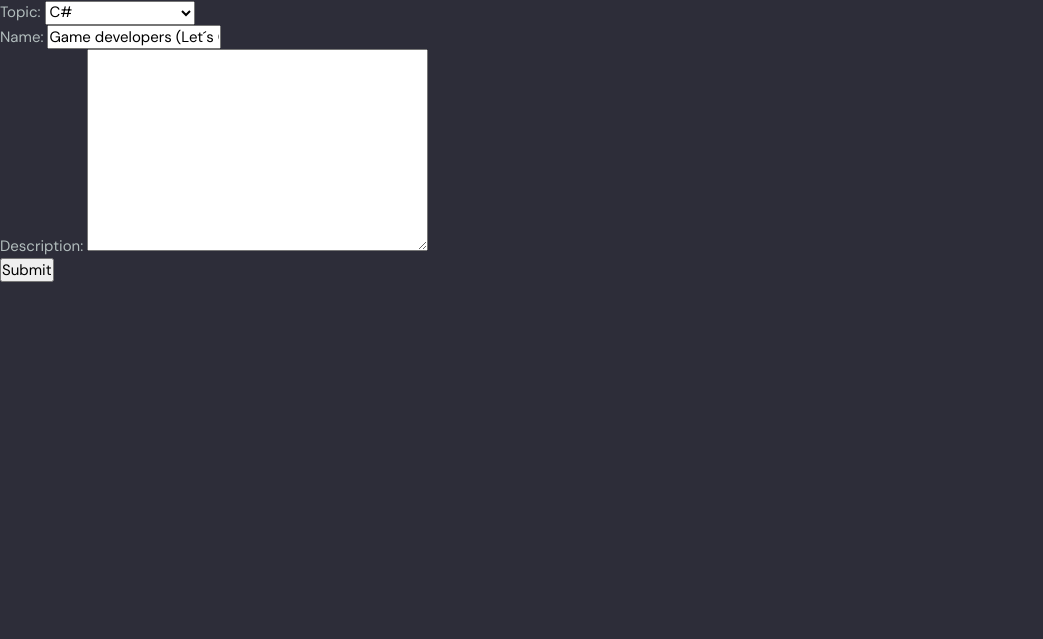
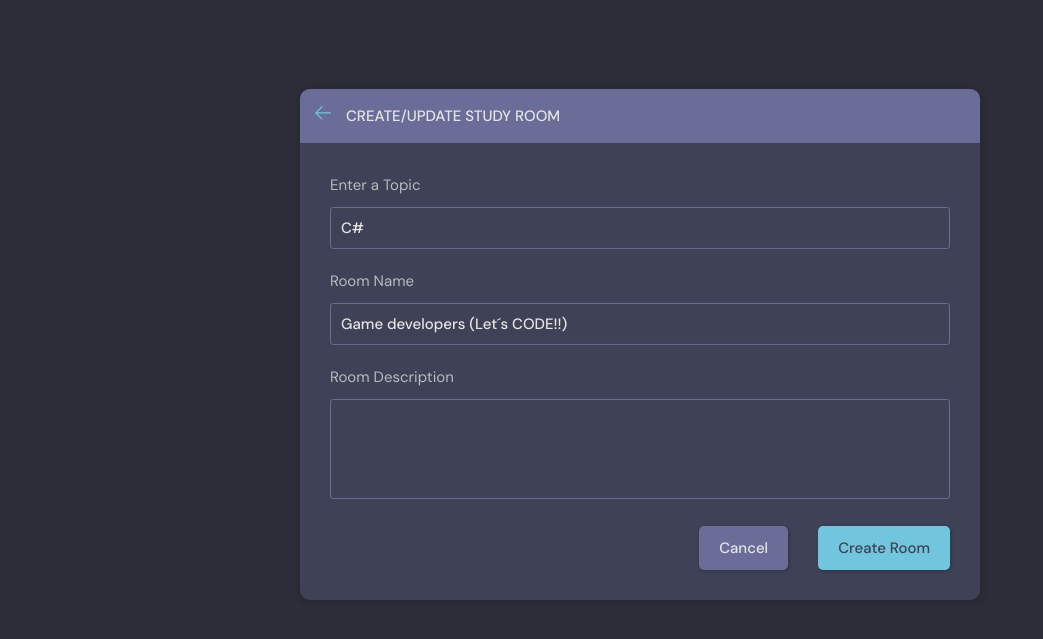
Before and after one commit to IsaacNascimento/StudyBud_Django, a Django app: page /update-room/11 in a window 1280 px wide. Shown: the part 76-715 px from the top of the page, without its empty margins (0-1043 px from the left). Run offline with Django 4.2, Linux system fonts and the light colour scheme; a user stored in the database is signed in; data comes from the database, SQL or seed files in the repository; both versions use the stored data as it was after the commit.

Commit message:
Create/Update rooms. Multiple topics. Style, themes done.

```diff
--- a/studybud/base/templates/base/home.html
+++ b/studybud/base/templates/base/home.html
@@ -36,7 +36,8 @@
           <h2>Study Room</h2>
           <p>{{room_count}} Rooms available</p>
         </div>
-        <a class="btn btn--main" href="create-room.html">
+
+        <a class="btn btn--main" href="{% url 'create-room' %}">
           <svg
             version="1.1"
             xmlns="http://www.w3.org/2000/svg"
--- a/studybud/base/templates/base/room_form.html
+++ b/studybud/base/templates/base/room_form.html
@@ -1,13 +1,78 @@
-{% extends 'index.html' %}
+{% extends 'index.html' %} {% block content %}
 
-{%  block content %}
+  <main class="create-room layout">
+    <div class="container">
+      <div class="layout__box">
+        <div class="layout__boxHeader">
+          <div class="layout__boxTitle">
+            <a href="{% url 'home' %}">
+              <svg version="1.1" xmlns="http://www.w3.org/2000/svg" width="32" height="32" viewBox="0 0 32 32">
+                <title>arrow-left</title>
+                <path
+                  d="M13.723 2.286l-13.723 13.714 13.719 13.714 1.616-1.611-10.96-10.96h27.625v-2.286h-27.625l10.965-10.965-1.616-1.607z">
+                </path>
+              </svg>
+            </a>
+            <h3>Create/Update Study Room</h3>
+          </div>
+        </div>
+        <div class="layout__body">
+          <form class="form" action="" method="POST">
+            {% csrf_token %}
 
-<div>
-    <form method="POST" action="">
-       {% csrf_token %}
-       {{form.as_p}}
-       <input type="submit" value="Submit"/>
-    </form>
-</div>
 
+            <div class="form__group">
+              <label for="room_topic">Enter a Topic</label>
+              <input required type="text" value="{{room.topic.name}}" name="topic" list="topic-list"/>
+              <datalist id="topic-list">
+                <select id="room_topic">
+                  {% for topic in topics %}
+                  <option value="{{topic.name}}">{{topic.name}}</option>
+                  {% endfor %}
+
+
+
+                </select>
+              </datalist>
+            </div>
+
+            <div class="form__group">
+              <label for="room_name">Room Name</label>
+              {{form.name}}
+            </div>
+
+            <div class="form__group">
+              <label for="room_description">Room Description</label>
+              {{form.description}}
+            </div>
+
+
+            <!-- <div class="form__group">
+              <label for="room_topic">Topic</label>
+              <input required type="text" name="topic" id="room_topic" list="topic-list" />
+              <datalist id="topic-list">
+                <select id="room_topic">
+                  <option value="">Select your topic</option>
+                  <option value="Python">Python</option>
+                  <option value="Django">Django</option>
+                </select>
+              </datalist>
+
+            </div> -->
+
+
+            <!-- <div class="form__group">
+              <label for="room_about">About</label>
+              <textarea name="room_about" id="room_about" placeholder="Write about your study group..."></textarea>
+            </div> -->
+
+            <div class="form__action">
+              <a class="btn btn--dark" href="{% url 'home' %}">Cancel</a>
+              <button class="btn btn--main" type="submit">Create Room</button>
+            </div>
+          </form>
+        </div>
+      </div>
+    </div>
+</main>
 {% endblock content %}
--- a/studybud/base/views.py
+++ b/studybud/base/views.py
@@ -132,16 +132,26 @@ def userProfile(req, pk):
 @login_required(login_url='/login')
 def createRoom(req):
     form = RoomForm();
+    topics = Topic.objects.all();
     if req.method == 'POST':
         # print(req.POST);
-        form = RoomForm(req.POST);
-        if form.is_valid():
-            room = form.save(commit=False);
-            room.host = req.user;
-            room.save();
-            return redirect('home');
+        topic_name = req.POST.get('topic');
+        topic, created = Topic.objects.get_or_create(name=topic_name);
 
-    context = {'form': form};
+        Room.objects.create(
+            host=req.user,
+            topic=topic,
+            name=req.POST.get('name'),
+            description=req.POST.get('description')
+        );
+        return redirect('home');
+        # form = RoomForm(req.POST);
+        # if form.is_valid():
+        #     room = form.save(commit=False);
+        #     room.host = req.user;
+        #     room.save();
+
+    context = {'form': form, 'topics': topics};
     return render(req, 'base/room_form.html', context);
 
 
@@ -150,17 +160,25 @@ def createRoom(req):
 def updateRoom(req, pk):
     room = Room.objects.get(id=pk);
     form = RoomForm(instance=room);
-
+    topics = Topic.objects.all();
     if req.user != room.host:
         return HttpResponse('You are not allowed here!');
 
     if req.method == 'POST':
-        form = RoomForm(req.POST, instance=room);
-        if form.is_valid():
-            form.save();
-            return redirect('home');
+        topic_name = req.POST.get('topic');
+        topic, created = Topic.objects.get_or_create(name=topic_name);
+        room.name = req.POST.get('name');
+        room.topic = topic;
+        room.description = req.POST.get('description');
+        room.save();
 
-    context = {'form': form};
+        return redirect('home');
+
+    context = {
+        'form': form,
+        'topics': topics,
+        'room': room
+        };
     return render(req, 'base/room_form.html', context);
 
 
```
Also changed, not shown: studybud/base/templates/base/room_form_old.html (added, +13 -0 lines), studybud/db.sqlite3.
